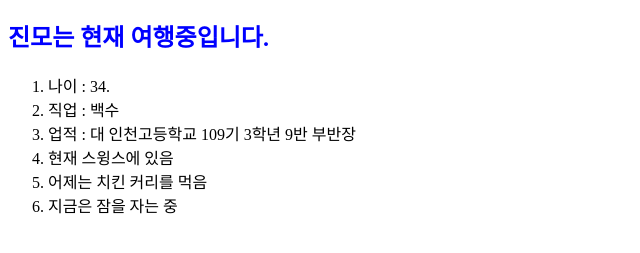
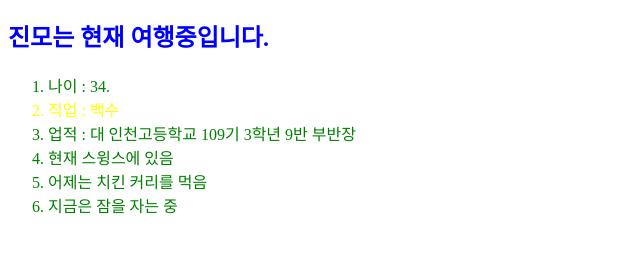
Before and after one commit to nky3333/myhome, a plain HTML site: page index.html in a window 1280 px wide. Shown: the part 57-310 px from the top of the page, without its empty margins (0-640 px from the left). Drawn offline with Linux system fonts and the light colour scheme.

Commit message:
Update index.html

```diff
--- a/index.html
+++ b/index.html
@@ -7,6 +7,10 @@
       h2{
         color : blue;
       }
+      li{
+        color : green;
+      }
+      .second{ color : yellow;
     </style>
 
 
@@ -14,9 +18,9 @@
   <body>
     <h1>진모의 나라에 오신것을 환영합니다.</h1>
     <h2>진모는 현재 여행중입니다.</h2>
-    <ol>
+    <ol id = "my list">
       <li>나이 : 34.</li>
-      <li>직업 : 백수</li>
+      <li class = "second">직업 : 백수</li>
       <li>업적 : 대 인천고등학교 109기 3학년 9반 부반장
       <li>현재 스윙스에 있음</li>
       <li>어제는 치킨 커리를 먹음 </li>
```
